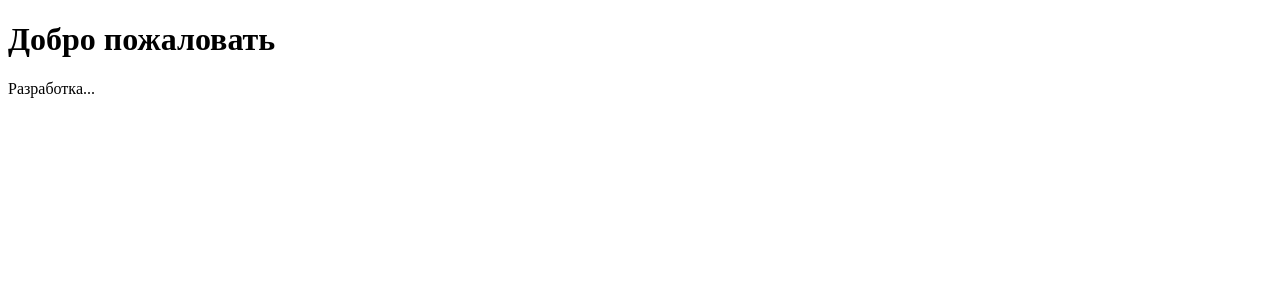
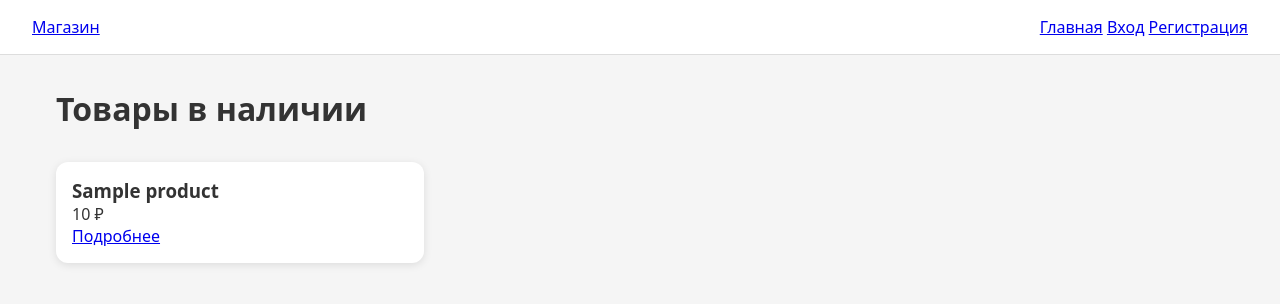
Before and after one commit to privetipoka80-pixel/project3, a Flask app: template templates/index.html in a window 1280 px wide. Shown: the top 304 px of the page. Run offline with Flask 3, Linux system fonts and the light colour scheme; the template is opened without the code that fills it: most values are stand-ins (such as "Sample title", 1, 10 or a date in 2020).

Commit message:
Update index.html

```diff
--- a/templates/index.html
+++ b/templates/index.html
@@ -1,10 +1,14 @@
-<!DOCTYPE html>
-<html>
-<head>
-    <title>Магазин</title>
-</head>
-<body>
-    <h1>Добро пожаловать</h1>
-    <p>Разработка...</p>
-</body>
-</html>
+{% extends "base.html" %}
+{% block title %}Главная{% endblock %}
+{% block content %}
+<h1>Товары в наличии</h1>
+<div class="products-grid">
+    {% for product in products %}
+    <div class="product-card">
+        <h3>{{ product.name }}</h3>
+        <p>{{ product.price }} ₽</p>
+        <a href="/product/{{ product.id }}">Подробнее</a>
+    </div>
+    {% endfor %}
+</div>
+{% endblock %}
```
